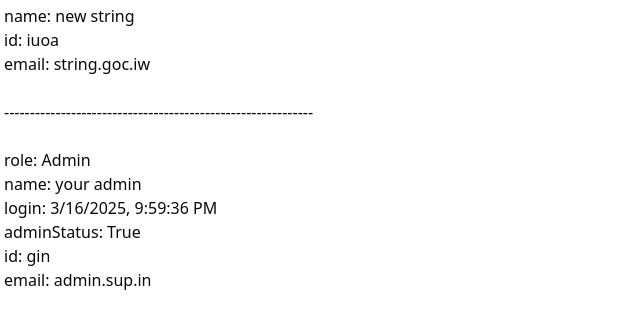
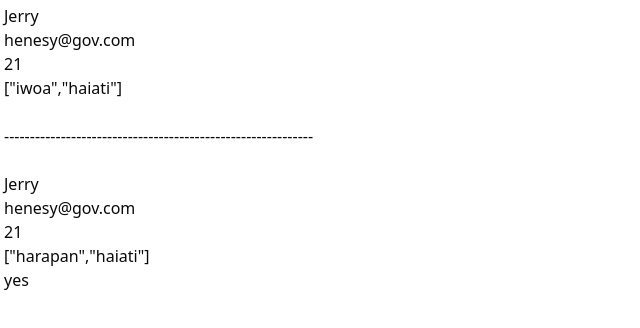
Before and after one commit to protoxianyx/moneymanager, a Next.js app: page / in a window 1280 px wide. Shown: the top 328 px of the page, without its empty margins (0-640 px from the left). Built offline with nearby package versions, Linux system fonts and the light colour scheme.

Commit message:
resuable prop typing part 3

```diff
--- a/app/components/AdminInfo.tsx
+++ b/app/components/AdminInfo.tsx
@@ -1,19 +1,28 @@
-import { AdminInfoList } from "@/types";
+import { Info } from "./UserInfo";
 import React from "react";
 
-type AdminInfoProp = {
-  admin: AdminInfoList;
+// type AdminListInfo = {
+//   userName: string;
+//   email: string;
+//   age: number;
+//   location: string[];
+//   admin: string;
+// };
+
+type AInfo = Info & {
+  admin: string;
 };
 
-const AdminInfo: React.FC<AdminInfoProp> = ({ admin }) => {
+const AdminInfo = ({ userName, email, age, location, admin }: AInfo) => {
   return (
     <div>
-      role: {admin.role} <br />
-      name: {admin.name} <br />
-      login: {admin.lastLogin.toLocaleString()} <br />
-      adminStatus: {admin.adminStatus ? "True" : "False"} <br />
-      id: {admin.id} <br />
-      email: {admin.email} <br />
+      <ul>
+        <li>{userName}</li>
+        <li>{email}</li>
+        <li>{age}</li>
+        <li>{JSON.stringify(location)}</li>
+        <li>{admin}</li>
+      </ul>
     </div>
   );
 };
--- a/app/components/UserInfo.tsx
+++ b/app/components/UserInfo.tsx
@@ -1,16 +1,22 @@
-import { Info } from "@/types";
 import React from "react";
 
-type UserInfoProp = {
-  user: Info;
+
+export type Info = {
+  userName: string;
+  email: string;
+  age: number;
+  location: string[];
 };
 
-const UserInfo: React.FC<UserInfoProp> = ({ user }) => {
+const UserInfo = ({ userName, email, age, location }: Info) => {
   return (
     <div>
-      name: {user.name} <br />
-      id: {user.id} <br />
-      email: {user.email} <br />
+      <ul>
+        <li>{userName}</li>
+        <li>{email}</li>
+        <li>{age}</li>
+        <li>{JSON.stringify(location)}</li>
+      </ul>
     </div>
   );
 };
--- a/app/page.tsx
+++ b/app/page.tsx
@@ -6,28 +6,39 @@ import { AdminInfoList, Info } from "./types";
 // Reusable Prop Typing
 
 const page = () => {
-  const userInfo: Info = {
-    name: "new string",
-    email: "string.goc.iw",
-    id: "iuoa",
-  };
+  // const userInfo: Info = {
+  //   name: "new string",
+  //   email: "string.goc.iw",
+  //   id: "iuoa",
+  // };
 
-  const admin: AdminInfoList = {
-    name: "your admin",
-    email: "admin.sup.in",
-    id: "gin",
-    adminStatus: true,
-    lastLogin: new Date(),
-    role: "Admin",
-  };
+  // const admin: AdminInfoList = {
+  //   name: "your admin",
+  //   email: "admin.sup.in",
+  //   id: "gin",
+  //   adminStatus: true,
+  //   lastLogin: new Date(),
+  //   role: "Admin",
+  // };
 
   return (
     <div>
-      <UserInfo user={userInfo} />
+      <UserInfo
+        userName="Jerry"
+        email="henesy@gov.com"
+        age={21}
+        location={["iwoa", "haiati"]}
+      />
       <br />
       <p>------------------------------------------------------------</p>
       <br />
-      <AdminInfo admin={admin} />
+      <AdminInfo
+        userName="Jerry"
+        email="henesy@gov.com"
+        age={21}
+        location={["harapan", "haiati"]}
+        admin="yes"
+      />
     </div>
   );
 };
```
